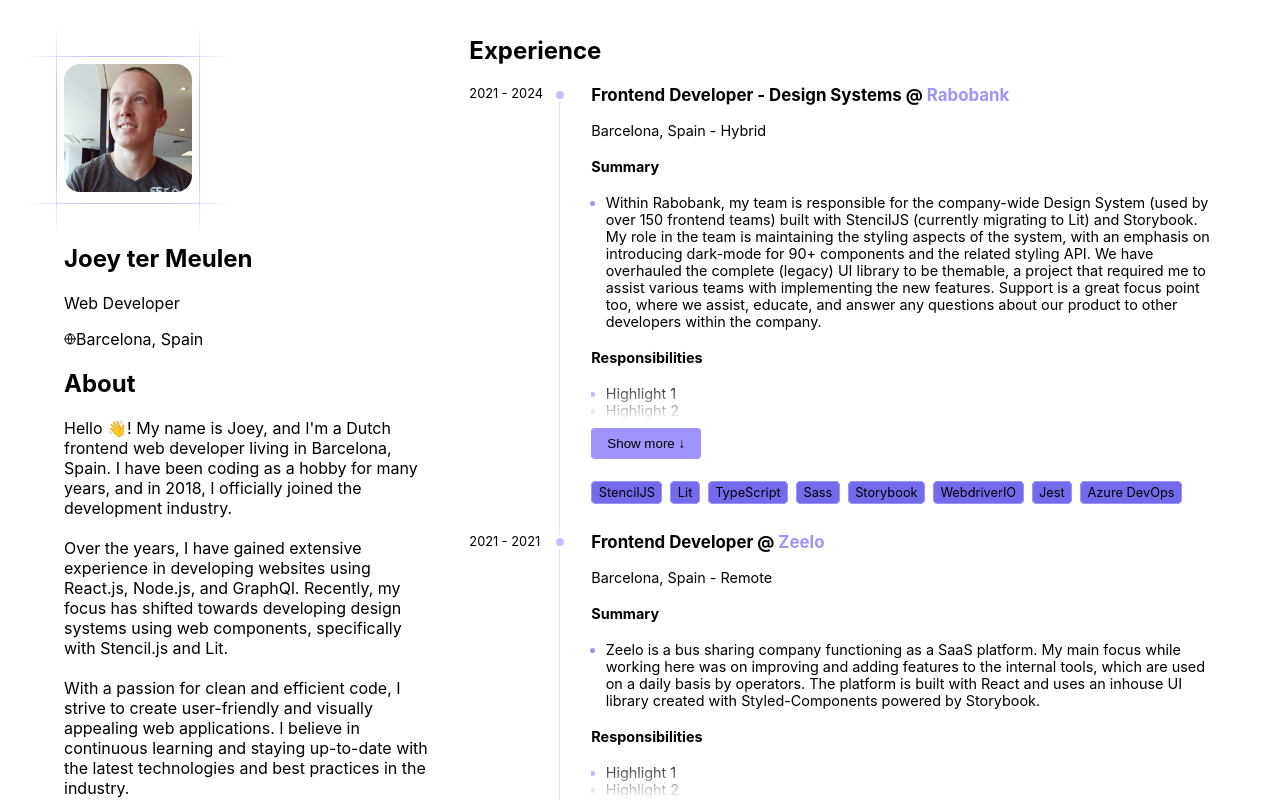
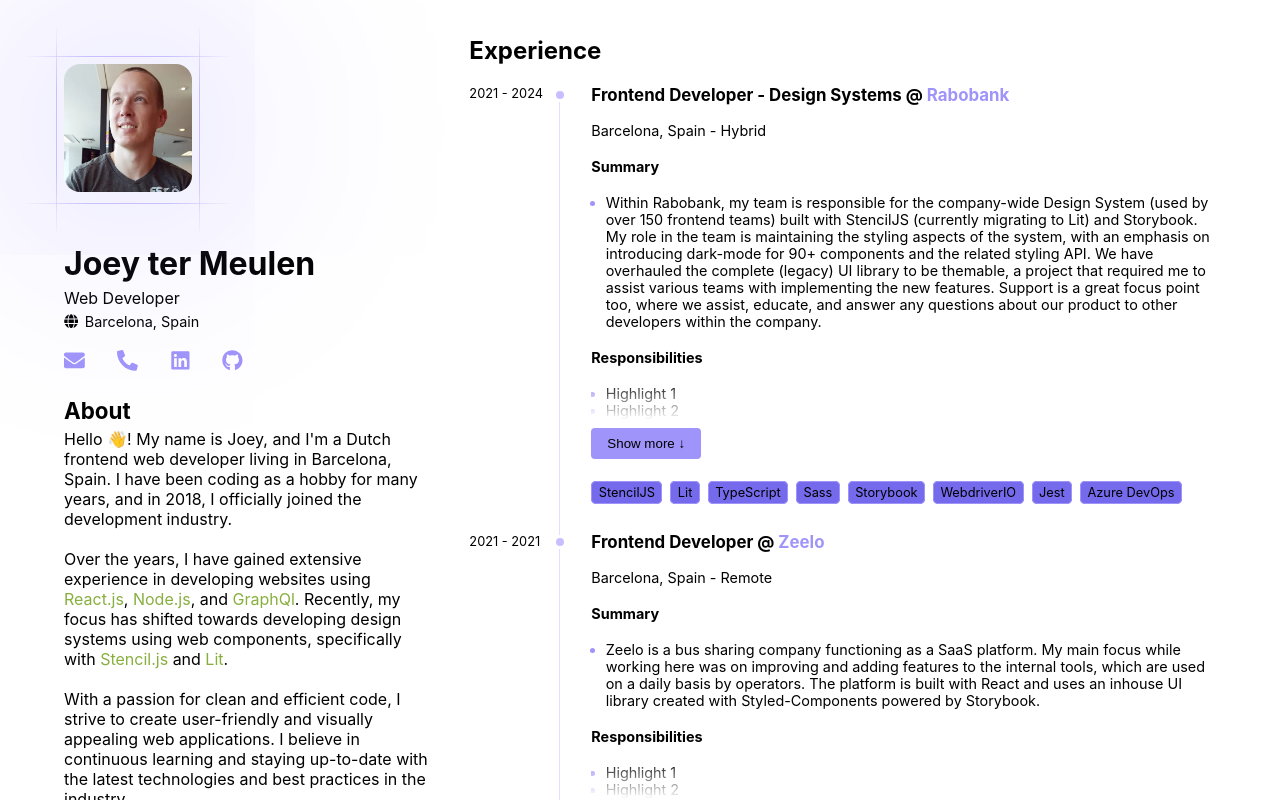
Before and after one commit to JtMeulen/portfolio-2024, a React (Vite) app: page / in a window 1280 px wide. Shown: the top 800 px of the page. Built offline with nearby package versions, Linux system fonts and the light colour scheme.

Commit message:
feat: add links with icons

```diff
--- a/package.json
+++ b/package.json
@@ -17,6 +17,7 @@
   "dependencies": {
     "react": "^18.3.1",
     "react-dom": "^18.3.1",
+    "react-icons": "^5.3.0",
     "react-router-dom": "^6.26.1"
   },
   "devDependencies": {
--- a/src/components/About/About.module.scss
+++ b/src/components/About/About.module.scss
@@ -1,9 +1,34 @@
+.about {
+  & h1 {
+    font-size: 2rem;
+    margin-bottom: 0.3rem;
+  }
+
+  & h2 {
+    font-size: 1.4rem;
+    margin-bottom: 0.3rem;
+  }
+
+  & p {
+    margin: 0;
+  }
+
+  & .location {
+    display: flex;
+    column-gap: 0.4rem;
+    align-items: center;
+    margin-top: 0.3rem;
+    font-size: 0.9rem;
+  }
+}
+
 .avatar {
   margin: 3rem 0;
   width: min-content;
   position: relative;
 
   & img {
+    box-shadow: 0px 0px 400px 0px var(--color-primary);
     aspect-ratio: 1 / 1;
     width: 8rem;
     border-radius: 1rem;
@@ -80,3 +105,58 @@
     }
   }
 }
+
+.description {
+  & em {
+    font-weight: normal;
+    font-style: normal;
+    color: #88af3e;
+  }
+
+  & .wave {
+    animation-name: wave-animation;
+    animation-duration: 2.5s;
+    animation-iteration-count: infinite;
+    transform-origin: 70% 70%;
+    display: inline-block;
+  }
+
+  @keyframes wave-animation {
+    0% {
+      transform: rotate(0deg);
+    }
+    10% {
+      transform: rotate(14deg);
+    }
+    20% {
+      transform: rotate(-8deg);
+    }
+    30% {
+      transform: rotate(14deg);
+    }
+    40% {
+      transform: rotate(-4deg);
+    }
+    50% {
+      transform: rotate(10deg);
+    }
+    60% {
+      transform: rotate(0deg);
+    }
+    100% {
+      transform: rotate(0deg);
+    }
+  }
+}
+
+.links {
+  list-style: none;
+  display: flex;
+  gap: 2rem;
+  padding: 0;
+  font-size: 1.3rem;
+
+  & a:hover {
+    box-shadow: 0 0 20px -4px var(--button-color-hover);
+  }
+}
--- a/src/components/About/About.tsx
+++ b/src/components/About/About.tsx
@@ -1,4 +1,4 @@
-import globe from '@/icons/globe.svg';
+import { FaEnvelope, FaGithub, FaGlobe, FaLinkedin, FaPhoneAlt } from 'react-icons/fa';
 
 import styles from './About.module.scss';
 
@@ -17,21 +17,60 @@ export const About = () => {
 
       <h1>Joey ter Meulen</h1>
       <p>Web Developer</p>
-      <p>
-        <img src={globe} aria-hidden />
+      <p className={styles.location}>
+        <FaGlobe />
         Barcelona, Spain
       </p>
 
+      <ul className={styles.links}>
+        <li>
+          <a href="mailto:joeytermeulen@gmail.com" title="Send Joey ter Meulen an email">
+            <FaEnvelope />
+          </a>
+        </li>
+        <li>
+          <a
+            href="tel:+34 606 650 243"
+            title="Call Joey ter Meulen at +34 606 650 243"
+            target="_blank"
+            rel="noopener noreferrer"
+          >
+            <FaPhoneAlt />
+          </a>
+        </li>
+        <li>
+          <a
+            href="https://www.linkedin.com/in/joey-ter-meulen-205365120/"
+            title="Visit Joey ter Meulen profile on LinkedIn"
+            target="_blank"
+            rel="noopener noreferrer"
+          >
+            <FaLinkedin />
+          </a>
+        </li>
+        <li>
+          <a
+            href="https://github.com/JtMeulen"
+            title="Visit Joey ter Meulen profile on Github"
+            target="_blank"
+            rel="noopener noreferrer"
+          >
+            <FaGithub />
+          </a>
+        </li>
+      </ul>
+
       <h2>About</h2>
-      <p>
-        Hello 👋! My name is Joey, and I'm a Dutch frontend web developer living in Barcelona,
-        Spain. I have been coding as a hobby for many years, and in 2018, I officially joined the
-        development industry.
+      <p className={styles.description}>
+        Hello <span className={styles.wave}>👋</span>! My name is Joey, and I'm a Dutch frontend web
+        developer living in Barcelona, Spain. I have been coding as a hobby for many years, and in
+        2018, I officially joined the development industry.
         <br />
         <br />
-        Over the years, I have gained extensive experience in developing websites using React.js,
-        Node.js, and GraphQl. Recently, my focus has shifted towards developing design systems using
-        web components, specifically with Stencil.js and Lit.
+        Over the years, I have gained extensive experience in developing websites using{' '}
+        <em>React.js</em>, <em>Node.js</em>, and <em>GraphQl</em>. Recently, my focus has shifted
+        towards developing design systems using web components, specifically with{' '}
+        <em>Stencil.js</em> and <em>Lit</em>.
         <br />
         <br />
         With a passion for clean and efficient code, I strive to create user-friendly and visually
--- a/src/components/Experience/Experience.module.scss
+++ b/src/components/Experience/Experience.module.scss
@@ -74,7 +74,8 @@
   margin: 1rem 0;
   list-style: none;
   display: flex;
-  gap: 0.5rem;
+  column-gap: 0.5rem;
+  row-gap: 0.7rem;
   flex-wrap: wrap;
   list-style-type: none;
 }
--- a/src/components/Experience/Experience.tsx
+++ b/src/components/Experience/Experience.tsx
@@ -25,7 +25,7 @@ export const Experience = () => {
                 <div className={styles.dot}></div>
                 <h3>
                   {experience.position} @{' '}
-                  <a href={experience.url} target="blank">
+                  <a href={experience.url} target="blank" rel="noopener noreferrer">
                     {experience.company}
                   </a>
                 </h3>
```
Also changed, not shown: src/icons/globe.svg (deleted), 1 other file (tests, documents, lock files or other folders).
